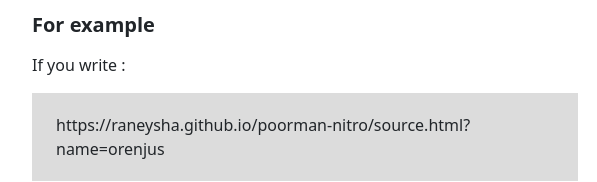
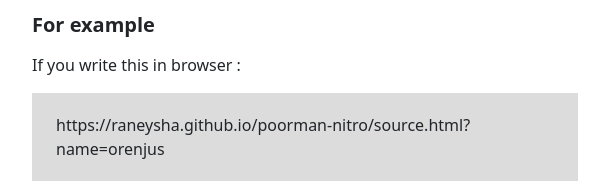
Before and after one commit to raneysha/poorman-nitro, a plain HTML site: page source.html in a window 1280 px wide. Shown: the part 770-952 px from the top of the page, 50-647 px from the left. Drawn offline with nearby package versions, Linux system fonts and the light colour scheme.

Commit message:
Update source.html

```diff
--- a/source.html
+++ b/source.html
@@ -45,7 +45,7 @@
                     <p class="mt-3">https://raneysha.github.io/poorman-nitro/source.html?name={name}<p>
                 </div>
                 <h5 class="fw-bold my-3">For example</h5>
-                <p>If you write : </p>
+                <p>If you write this in browser : </p>
                 <div class="container-fluid py-1" style="background-color: gainsboro;">
                     <p class="my-3">https://raneysha.github.io/poorman-nitro/source.html?name=orenjus<p>
                 </div>
```
